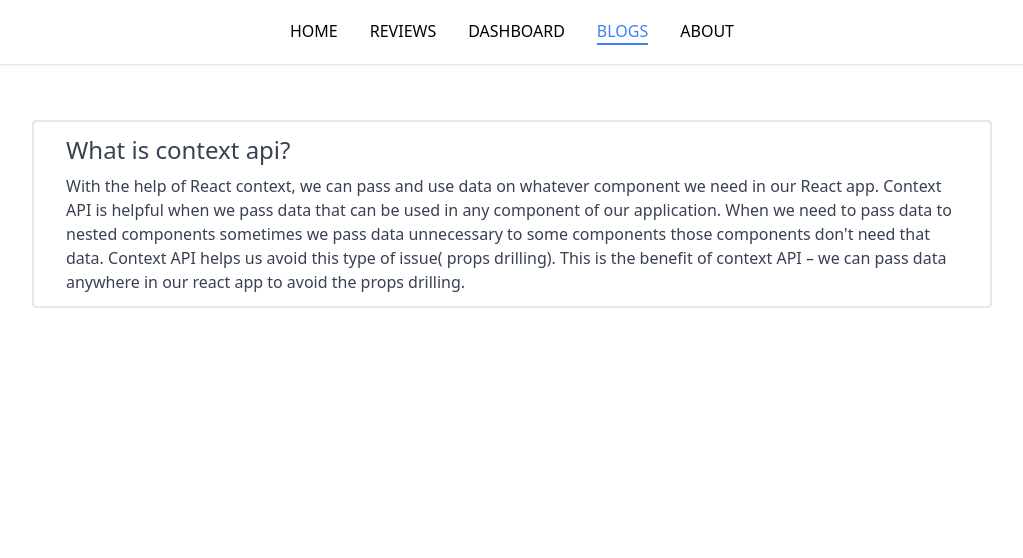
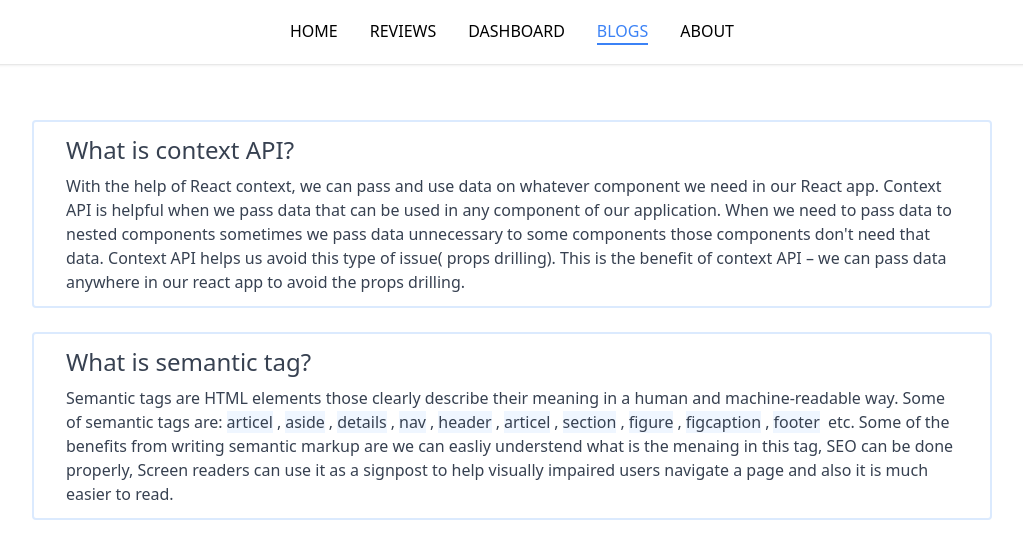
Before and after one commit to habiburrahman26/Product-analysis, a React (Create React App) app: page /blogs in a window 1280 px wide. Shown: the top 558 px of the page, without its empty margins (128-1151 px from the left). Built offline with nearby package versions, Linux system fonts and the light colour scheme.

Commit message:
add sementic tag qn ans

```diff
--- a/src/components/Blogs/Blogs.js
+++ b/src/components/Blogs/Blogs.js
@@ -3,8 +3,8 @@ import React from 'react';
 const Blogs = () => {
   return (
     <div className="p-8 md:px-40 md:py-14">
-      <div className="border-2 px-8 rounded py-3 text-gray-700">
-        <h1 className="text-2xl mb-2 font-medium">What is context api?</h1>
+      <div className="border-2 border-blue-100 px-8 rounded py-3 text-gray-700 mb-6">
+        <h1 className="text-2xl mb-2 font-medium">What is context API?</h1>
         <p>
           With the help of React context, we can pass and use data on whatever
           component we need in our React app. Context API is helpful when we
@@ -16,6 +16,27 @@ const Blogs = () => {
           app to avoid the props drilling.
         </p>
       </div>
+      <div className="border-2 border-blue-100 px-8 rounded py-3 text-gray-700">
+        <h1 className="text-2xl mb-2 font-medium">What is semantic tag?</h1>
+        <p>
+          Semantic tags are HTML elements those clearly describe their meaning
+          in a human and machine-readable way. Some of semantic tags are:
+          <span className="bg-blue-50 mx-1">articel</span>,
+          <span className="bg-blue-50 mx-1">aside</span>,
+          <span className="bg-blue-50 mx-1">details</span>,
+          <span className="bg-blue-50 mx-1">nav</span>,
+          <span className="bg-blue-50 mx-1">header</span>,
+          <span className="bg-blue-50 mx-1">articel</span>,
+          <span className="bg-blue-50 mx-1">section</span>,
+          <span className="bg-blue-50 mx-1">figure</span>,
+          <span className="bg-blue-50 mx-1">figcaption</span>,
+          <span className="bg-blue-50 mx-1">footer</span> etc. Some of the
+          benefits from writing semantic markup are we can easliy understend
+          what is the menaing in this tag, SEO can be done properly, Screen
+          readers can use it as a signpost to help visually impaired users
+          navigate a page and also it is much easier to read.
+        </p>
+      </div>
     </div>
   );
 };
```
